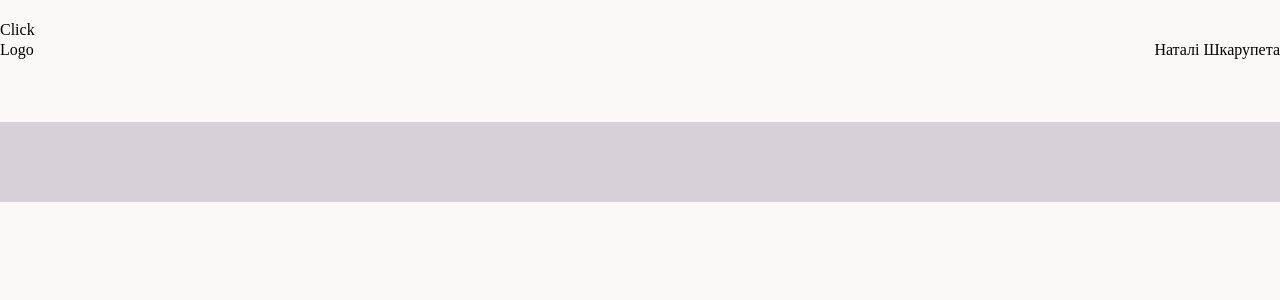
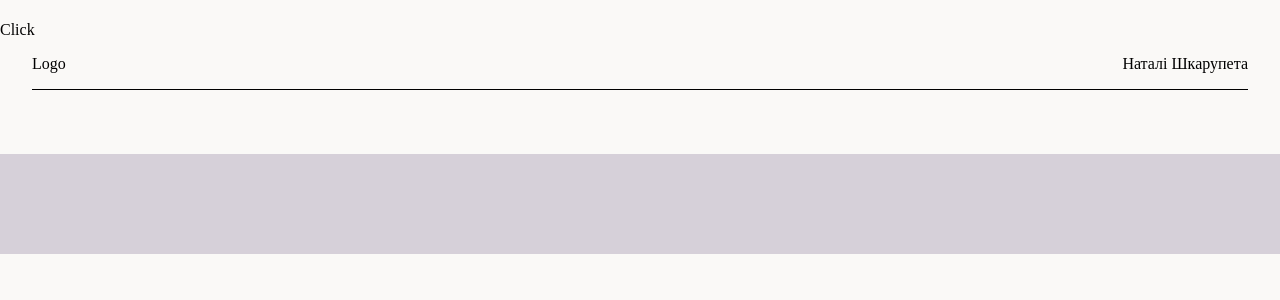
Before and after one commit to NataliShkarupeta/Project-DINS, a React (Create React App) app: page /Project-DINS/painting in a window 1280 px wide. Shown: the top 300 px of the page. Built offline with nearby package versions, Linux system fonts and the light colour scheme.

Commit message:
work with homePage

```diff
--- a/src/components/Footer/Footer.styled.js
+++ b/src/components/Footer/Footer.styled.js
@@ -4,8 +4,7 @@ import styled from "styled-components";
 
 
 export const FooterContainer = styled.footer`
-  margin-top: ${props => props.theme.space[4]}px;
-  height: 80px;
+  height: 100px;
   background-color: ${props => props.theme.colors.secondary};
   /* flex-shrink: 0; */
 `;
--- a/src/components/Header/Header.styled.js
+++ b/src/components/Header/Header.styled.js
@@ -1,8 +1,10 @@
 import styled from "styled-components";
 
-export const Head=styled.header`
-height: 50px;
-/* padding:${p=>p.theme.space[4]}px; */
-display: flex;
-justify-content: space-between;
-`
+export const Head = styled.header`
+  height: 50px;
+  margin-bottom: ${p => p.theme.space[4]}px;
+  align-items: center;
+  display: flex;
+  justify-content: space-between;
+  border-bottom: ${p => p.theme.borders.normal};
+`;
--- a/src/components/Layout/Layout.jsx
+++ b/src/components/Layout/Layout.jsx
@@ -1,16 +1,16 @@
 import { Outlet } from 'react-router-dom';
 import { Header } from 'components/Header/Header';
 import { Footer } from 'components/Footer/Footer';
-import { WrapBody, WrapMain } from './Layout.styled';
+import { WrapMain } from './Layout.styled';
 
 export const Layout = () => {
   return (
-    <WrapBody>
+    <>
       <WrapMain>
         <Header />
         <Outlet />
       </WrapMain>
       <Footer />
-    </WrapBody>
+    </>
   );
 };
--- a/src/components/Layout/Layout.styled.js
+++ b/src/components/Layout/Layout.styled.js
@@ -1,11 +1,14 @@
 import styled from 'styled-components';
 
 export const WrapBody = styled.div`
-  display: flex;
+  /* display: flex;
   flex-direction: column;
-  min-height: 100vh;
+  min-height: 100vh; */
 `;
 
 export const WrapMain = styled.main`
   /* flex-grow: 1; */
+  padding-left: ${p => p.theme.space[4]}px;
+  padding-right: ${p => p.theme.space[4]}px;
+  margin-bottom: ${p => p.theme.space[5]}px;
 `;
--- a/src/pages/HomePage/HomePage.jsx
+++ b/src/pages/HomePage/HomePage.jsx
@@ -1,7 +1,10 @@
 import { motion } from 'framer-motion';
 import {
   H1,
-  WrapHome,
+  NameAndPhoto,
+  PhotoWrap,
+  Article,
+  ButtonUnderArticle,
   // WrapLinks,
   // Ul,
   // Li,
@@ -10,28 +13,38 @@ import {
 
 export const HomePage = () => {
   return (
-    <WrapHome>
+    <>
       <div>
         <motion.div
           initial={{ opacity: 0, scale: 0.5 }}
           animate={{ opacity: 1, scale: 1 }}
           transition={{ duration: 0.5 }}
         />
-
       </div>
-      <div>
+      <NameAndPhoto>
         <H1>
           Наталі
           <br />
           Шкарупета
         </H1>
-        <p>
+        <PhotoWrap>
+          <img
+            src={require('../../images/author/IMG_0043.jpg')}
+            width="340"
+            height="340"
+            alt="Фотографія автора"
+          />
+        </PhotoWrap>
+      </NameAndPhoto>
+      <div>
+        <Article>
           {' '}
           Lorem ipsum dolor sit amet consectetur adipisicing elit. Deserunt nisi
           beatae neque nam architecto! Vero esse vel doloremque eum facere
           placeat eaque dolores voluptatem. Soluta fugit nihil quis odit
           reprehenderit.
-        </p>
+        </Article>
+        <ButtonUnderArticle>Дізнатись більше</ButtonUnderArticle>
       </div>
       {/* <WrapLinks>
         <Ul>
@@ -57,6 +70,6 @@ export const HomePage = () => {
           </Li>
         </Ul>
       </WrapLinks> */}
-    </WrapHome>
+    </>
   );
 };
--- a/src/pages/HomePage/HomePage.styled.js
+++ b/src/pages/HomePage/HomePage.styled.js
@@ -6,6 +6,36 @@ const fontStyles = css`
   font-size: ${p => p.theme.fontSizes[7]}px;
   font-weight: ${p => p.theme.fontWeights.heading};
 `;
+
+export const NameAndPhoto = styled.div`
+  display: flex;
+  justify-content: space-around;
+  align-items: center;
+  margin-bottom: ${p => p.theme.space[4]}px;
+`;
+export const PhotoWrap = styled.div`
+  padding: ${p => p.theme.space[5]}px;
+  border: ${p => p.theme.borders.normal};
+  border-color: ${p => p.theme.colors.muted};
+  background-color: #8c3b19;
+`;
+
+export const Article = styled.article`
+  height: 250px;
+  padding: ${p => p.theme.space[3]}px;
+  /* background-color: ${p => p.theme.colors.secondary}; */
+  /* overflow-y: scroll; */
+  box-shadow: 0 0 0px rgba(0, 0, 0, 0.1), 0 3px 7px rgba(0, 0, 0, 0.3),
+    inset 0 1px rgba(255, 255, 255, 1), inset 0 -3px 2px rgba(0, 0, 0, 0);
+  margin-bottom: ${p => p.theme.space[3]}px;
+  position: relative;
+
+`;
+
+export const ButtonUnderArticle=styled.button`
+position:absolute;
+right: 3.1%;
+`
 
 export const NavigationLink = styled(NavLink)`
   text-decoration: none;
@@ -26,8 +56,7 @@ export const WrapHome = styled.div`
 
 export const H1 = styled.h1`
   color: ${p => p.theme.colors.text};
-  margin: ${p => p.theme.space[0]}px;
-  padding: ${p => p.theme.space[0]}px;
+
   ${fontStyles}
 `;
 
--- a/src/styles/theme.js
+++ b/src/styles/theme.js
@@ -1,5 +1,5 @@
 export const theme = {
-   media: {
+  media: {
     extraLarge: '(max-width: 1140px)',
     large: '(max-width: 960px)',
     medium: '(max-width: 720px)',
@@ -27,8 +27,8 @@ export const theme = {
     background: '#4B0082',
     accent: '#FFE4B5',
     primary: '',
-    // secondary: '#9370DB',
-    secondary:'#d6d0d9',
+    // secondary: '#8c3b19',
+    secondary: '#d6d0d9',
     muted: 'transparent',
     modes: {
       dark: {
```
Also changed, not shown: src/images/author/IMG_0043.jpg (added).
